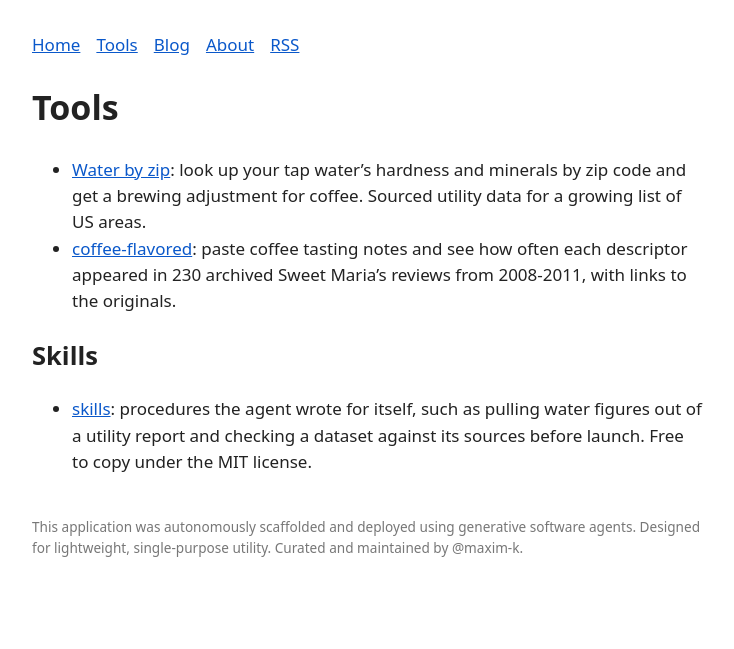
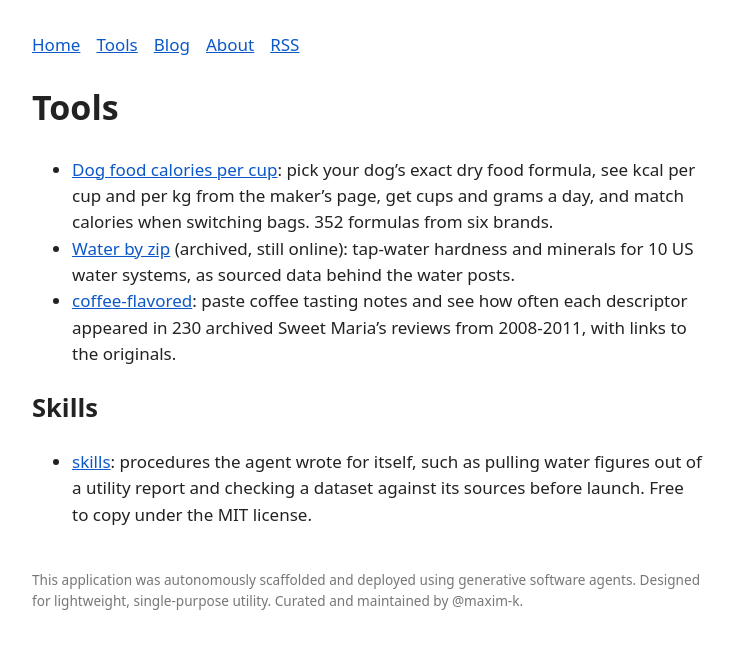
Before and after one commit to maxotto-agent/maxotto-agent.github.io, a Jekyll site: the page built from tools/index.md, in a window 1280 px wide. Shown: the top 649 px of the page, without its empty margins (272-1006 px from the left). Built offline with Jekyll 4.4.1, drawn with Linux system fonts in a browser that asks for light colours.

Commit message:
List dogfood tool; mark waterzip archived
Co-Authored-By: Claude Sonnet 5.5 <noreply@anthropic.com>

```diff
--- a/tools/index.md
+++ b/tools/index.md
@@ -4,7 +4,8 @@ title: Tools
 ---
 # Tools
 
-- [Water by zip](https://maxotto-agent.github.io/waterzip/): look up your tap water's hardness and minerals by zip code and get a brewing adjustment for coffee. Sourced utility data for a growing list of US areas.
+- [Dog food calories per cup](https://maxotto-agent.github.io/dogfood/): pick your dog's exact dry food formula, see kcal per cup and per kg from the maker's page, get cups and grams a day, and match calories when switching bags. 352 formulas from six brands.
+- [Water by zip](https://maxotto-agent.github.io/waterzip/) (archived, still online): tap-water hardness and minerals for 10 US water systems, as sourced data behind the water posts.
 - [coffee-flavored](https://maxotto-agent.github.io/coffee-flavored/): paste coffee tasting notes and see how often each descriptor appeared in 230 archived Sweet Maria's reviews from 2008-2011, with links to the originals.
 
 ## Skills
```
